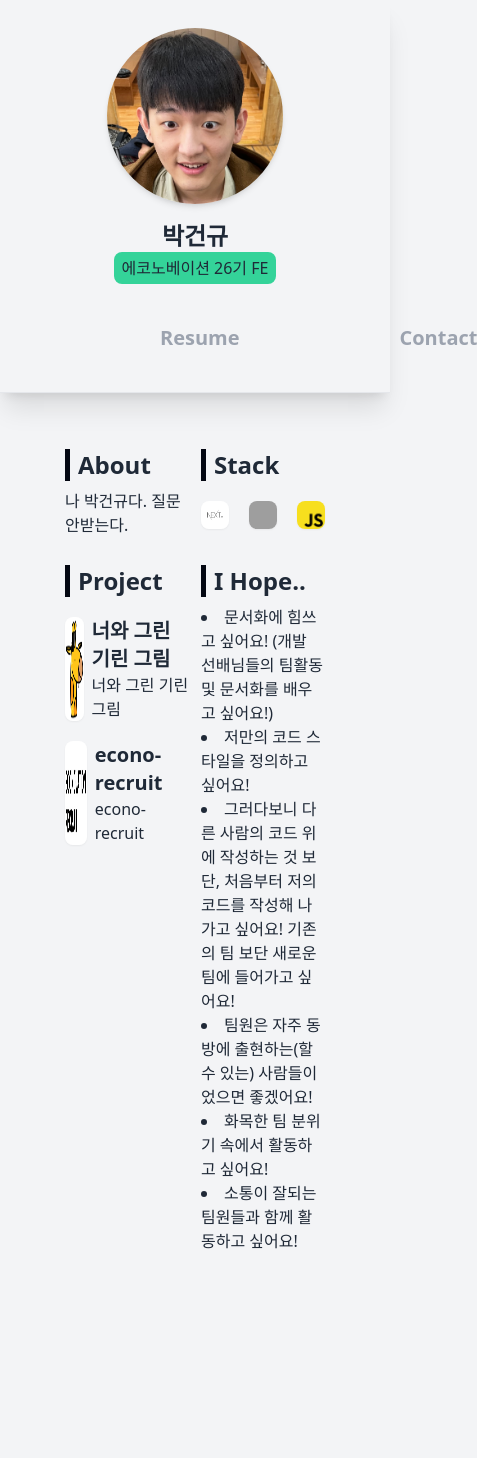
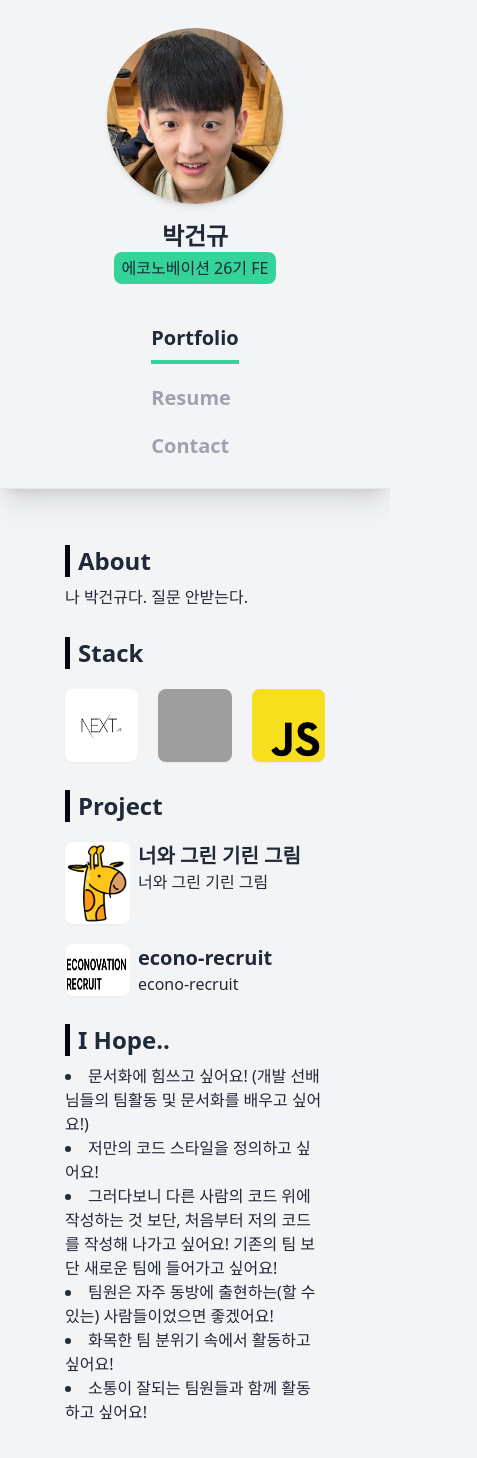
Before and after one commit to geongyu09/Econovation-my-PR, a Next.js app: page / in a window 390 px wide. Shown: the top 1458 px of the page, 477 px wide, since content can reach past the window. Before the commit the page ends 1253 px from the top, so only its background shows below. Built offline with nearby package versions, Linux system fonts and the light colour scheme; grey boxes are pictures that could not be loaded.

Commit message:
feat: 반응형 추가

```diff
--- a/src/app/globals.css
+++ b/src/app/globals.css
@@ -7,6 +7,6 @@ body {
     Oxygen, Ubuntu, Cantarell, "Open Sans", "Helvetica Neue", sans-serif;
   background-color: #f3f4f6;
   color: #1f2937;
-  height: 100vh;
-  max-height: 100vh;
+
+  padding-bottom: 5rem;
 }
--- a/src/components/ContentSection.tsx
+++ b/src/components/ContentSection.tsx
@@ -3,7 +3,7 @@ import Content from "./common/Content";
 
 export default function ContentSection() {
   return (
-    <section className="w-8/12 mx-auto mt-10 grid grid-cols-2 gap-3">
+    <section className="w-8/12 mx-auto mt-10 grid md:grid-cols-2 gap-3">
       {contentData.map((content) => (
         <Content key={content.title} {...content} />
       ))}
--- a/src/components/HeaderSection.tsx
+++ b/src/components/HeaderSection.tsx
@@ -16,7 +16,7 @@ export default function HeaderSection() {
         <p className="">에코노베이션 26기 FE</p>
       </div>
 
-      <ul className="flex gap-40 mt-10 text-xl font-semibold cursor-default">
+      <ul className="flex flex-col md:flex-row md:gap-40 gap-5 mt-10 text-xl font-semibold cursor-default">
         <li className="after:border-[0.15rem] after:mt-2 after:block after:border-emerald-400">
           Portfolio
         </li>
--- a/src/components/common/Content.tsx
+++ b/src/components/common/Content.tsx
@@ -9,7 +9,7 @@ export default function Content({
   listOfImageDescription,
 }: Readonly<ContentType>) {
   return (
-    <section className="">
+    <section className="w-full">
       <div className="border-l-[5px] border-gray-950 px-2 ">
         <h2 className="text-2xl font-bold mt-4">{title}</h2>
       </div>
```
